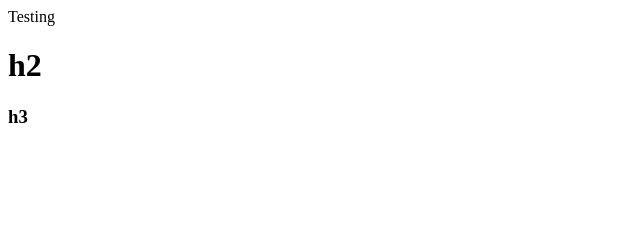
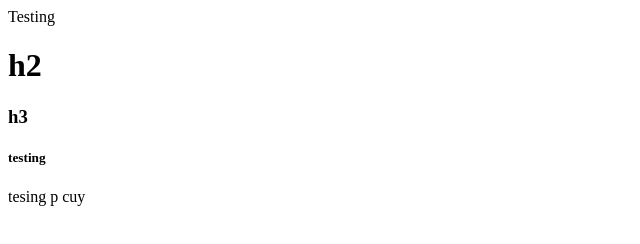
Before and after one commit to tiarss/belajar-github, a plain HTML site: page index.html in a window 1280 px wide. Shown: the whole page, without its empty margins (0-640 px from the left). Drawn offline with Linux system fonts and the light colour scheme.

Commit message:
add: p dan h5

```diff
--- a/index.html
+++ b/index.html
@@ -10,5 +10,7 @@
 	Testing
 	<h1>h2</h1>
 	<h3>h3</h3>
+	<h5>testing</h5>
+	<p>tesing p cuy</p>
 </body>
 </html>
```
